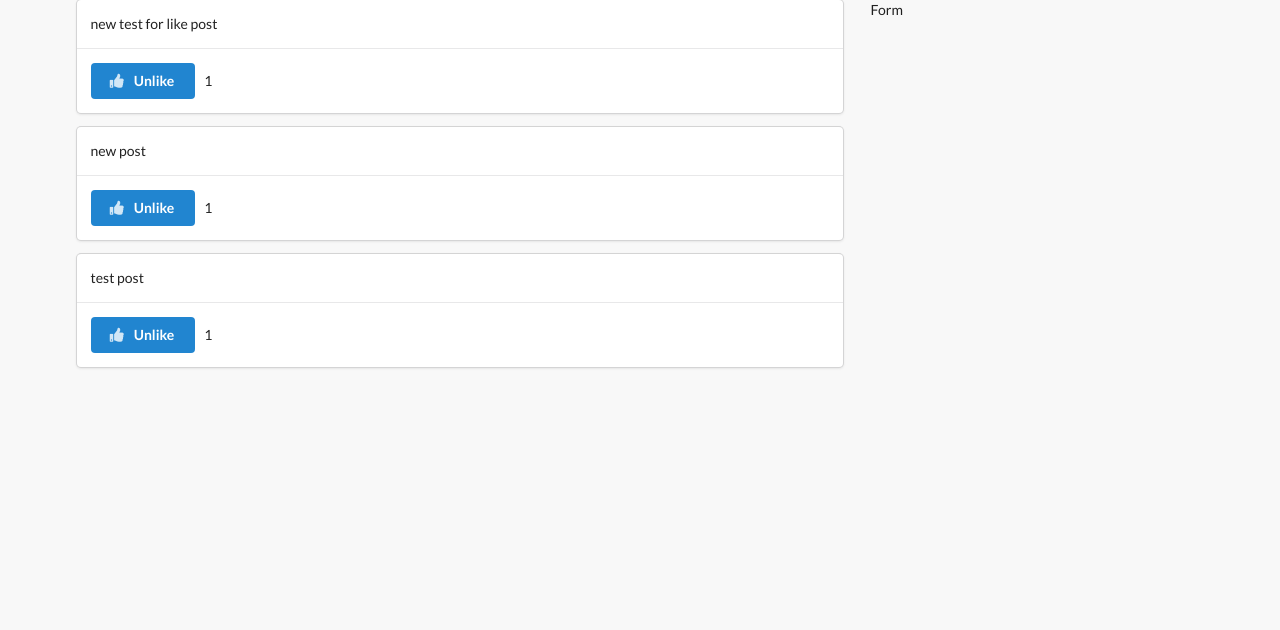
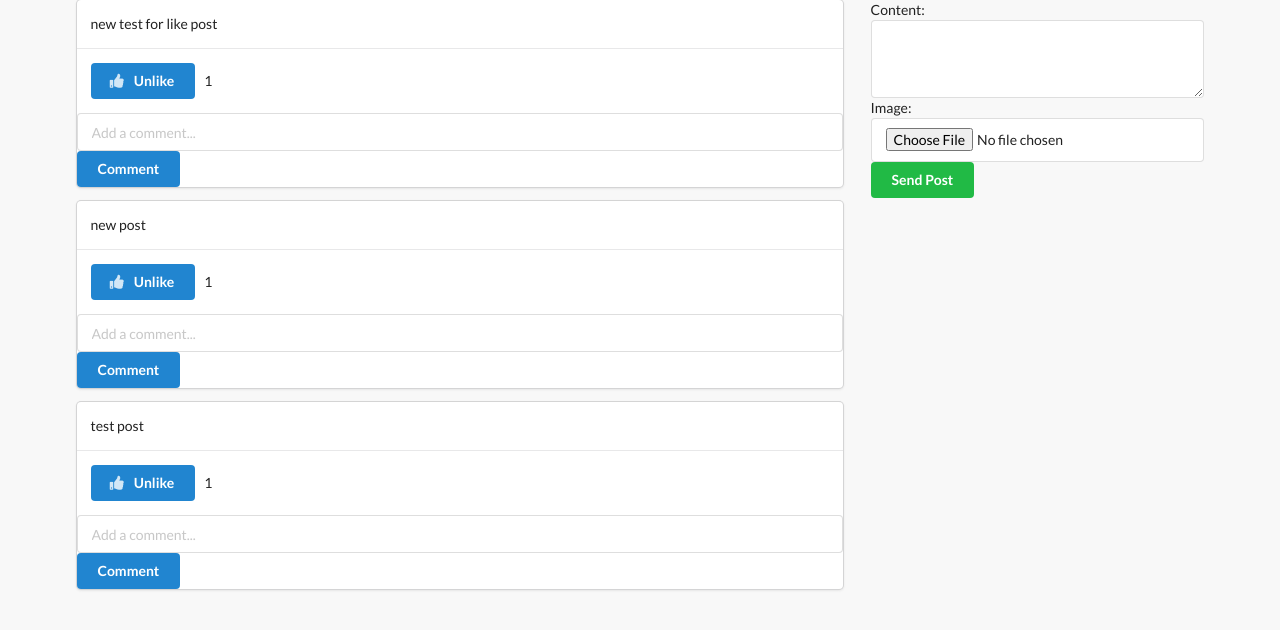
Before and after one commit to Arsentievv/Social_net, a Django app: page /posts/ in a window 1280 px wide. Shown: the top 630 px of the page. Run offline with Django 4.2, Linux system fonts and the light colour scheme; a user stored in the database is signed in; data comes from the database, SQL or seed files in the repository; data that the repository does not hold is empty; some libraries are stand-ins or nearby versions.

Commit message:
post, comment forms added post, comments adding logic

```diff
--- /dev/null
+++ b/post_app/forms.py
@@ -0,0 +1,18 @@
+from django import forms
+from .models import Post, Comment
+
+
+class PostModelForm(forms.ModelForm):
+    content = forms.CharField(widget=forms.Textarea(attrs={'rows': 3}))
+    class Meta:
+        model = Post
+        fields = ('content', 'image')
+
+
+class CommentModelForm(forms.ModelForm):
+    body = forms.CharField(
+        label='', widget=forms.TextInput(attrs={'placeholder': 'Add a comment...'})
+    )
+    class Meta:
+        model = Comment
+        fields = ('body', )
--- a/post_app/templates/post_app/main.html
+++ b/post_app/templates/post_app/main.html
@@ -26,12 +26,32 @@
                         </button>
                         &nbsp;{{post.num_likes}}
                     </form>
+                    <div>
+                        {% if post.comments_post.all %}
+                            {% for comment in post.comments_post.all %}
+                                <p>{{comment.body}}</p>
+                            {% endfor %}
+                        {% endif %}
+                    </div>
                 </div>
+                <form action="" method="post" class="ui form">
+                    {% csrf_token %}
+                    <input type="hidden" name="post_id" value={{post.id}}>
+                    {{c_form}}
+                    <button type="submit" class="ui primary button" name="submit_c_form">Comment</button>
+                </form>
             </div>
           {% endfor %}
        </div>
        <div class="five wide column">
-            Form
+           {% if post_added %}
+                <div class="ui green message">Post added</div>
+           {% endif %}
+           <form action="" method="post" class="ui form" enctype="multipart/form-data">
+              {% csrf_token %}
+               {{p_form}}
+               <button type="submit" class="ui button positive" name="submit_p_form">Send Post</button>
+           </form>
        </div>
    </div>
 </div>
--- a/post_app/views.py
+++ b/post_app/views.py
@@ -2,15 +2,41 @@ from django.shortcuts import render, redirect
 
 from profile_app.models import Profile
 from .models import Post, Like
+from .forms import PostModelForm, CommentModelForm
 
 
 def post_model_create_and_list_view(request):
     qs = Post.objects.all()
     profile = Profile.objects.get(user=request.user)
 
+    p_form = PostModelForm()
+    c_form = CommentModelForm()
+    post_added = False
+
+    if 'submit_p_form' in request.POST:
+        p_form = PostModelForm(request.POST, request.FILES)
+        if p_form.is_valid():
+            instance = p_form.save(commit=False)
+            instance.author = profile
+            instance.save()
+            p_form = PostModelForm()
+            post_added = True
+
+    if 'submit_c_form' in request.POST:
+        c_form = CommentModelForm(request.POST)
+        if c_form.is_valid():
+            instance = c_form.save(commit=False)
+            instance.user = profile
+            instance.post = Post.objects.get(id=request.POST.get('post_id'))
+            instance.save()
+            c_form = CommentModelForm()
+
     context = {
         'qs': qs,
         'profile': profile,
+        'p_form': p_form,
+        'c_form': c_form,
+        'post_added': post_added,
     }
 
     return render(request, 'post_app/main.html', context=context)
```
